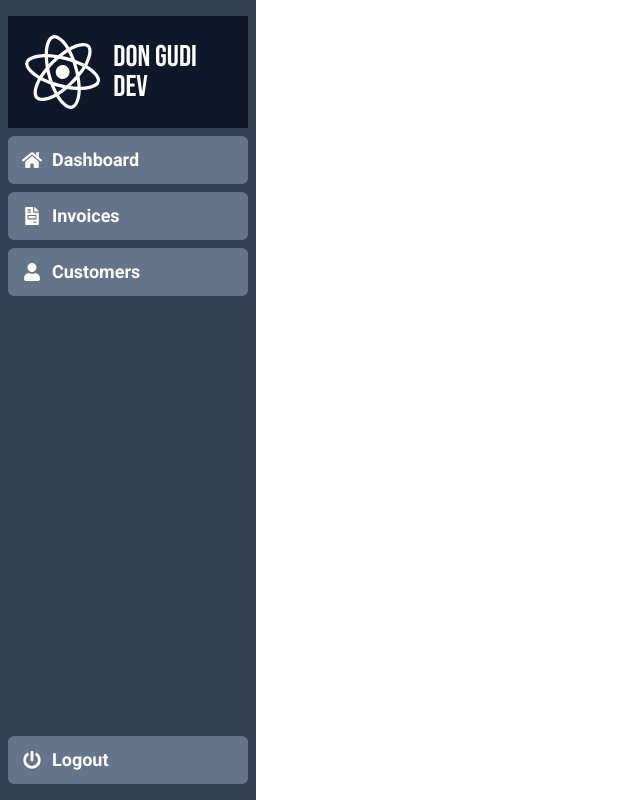
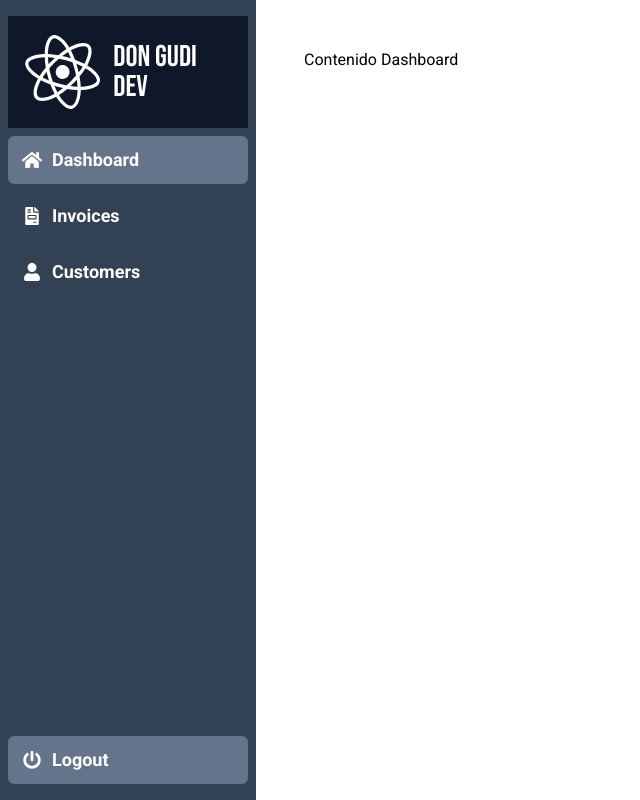
Before and after one commit to GuidoEspinoza/Dashboard-NextJS, a Next.js app: page /dashboard in a window 1280 px wide. Shown: the whole page, without its empty margins (0-640 px from the left). Built offline with nearby package versions, Linux system fonts and the light colour scheme.

Commit message:
avance dashboard

```diff
--- a/app/components/NavLinks.tsx
+++ b/app/components/NavLinks.tsx
@@ -1,5 +1,9 @@
+'use client'
+
 import Link from 'next/link'
 import { FaFileInvoice, FaHome, FaUser } from 'react-icons/fa'
+import { usePathname } from 'next/navigation'
+import { twMerge } from 'tailwind-merge'
 
 const links = [
     {
@@ -10,25 +14,28 @@ const links = [
     },
     {
         name: "Invoices",
-        href: "/invoices",
+        href: "/dashboard/invoices",
         icon: FaFileInvoice,
         id: 2
     },
     {
         name: "Customers",
-        href: "/customers",
+        href: "/dashboard/customers",
         icon: FaUser,
         id: 3
     },
 ]
 
 const NavLinks = () => {
+
+    const pathName = usePathname()
+
     return (
         <>
             {links.map(x => {
                 const LinkIcon = x.icon
                 return (
-                    <Link href={x.href} key={x.id} className='flex h-[48px] grow items-center justify-center gap-2 rounded-md bg-slate-500 p-3 text-lg text-white font-bold hover:bg-slate-400 hover:text-white md:flex-none md:justify-start md:p-2 md:px-3'>
+                    <Link href={x.href} key={x.id} className={twMerge('flex h-[48px] grow items-center justify-center gap-2 rounded-md bg-slate-700 p-3 text-lg text-white font-bold hover:bg-slate-500 hover:text-white md:flex-none md:justify-start md:p-2 md:px-3', pathName === x.href && 'bg-slate-500')} >
                         <LinkIcon className='w-6' />
                         <p className='hidden md:block'>{x.name}</p>
                     </Link>
--- /dev/null
+++ b/app/dashboard/customers/page.tsx
@@ -0,0 +1,8 @@
+
+const Customers = () => {
+  return (
+    <h1>Contenido Customers</h1>
+  )
+}
+
+export default Customers
--- /dev/null
+++ b/app/dashboard/invoices/page.tsx
@@ -0,0 +1,8 @@
+
+const Invoices = () => {
+  return (
+    <h1>Contenido Invoices</h1>
+  )
+}
+
+export default Invoices
--- /dev/null
+++ b/app/dashboard/layout.tsx
@@ -0,0 +1,17 @@
+import { FC, PropsWithChildren } from "react"
+import SideNav from "../components/SideNav"
+
+const DashboardLayout: FC<PropsWithChildren> = ({ children }) => {
+    return (
+        <div className='flex h-screen flex-col md:flex-row md:overflow-hidden'>
+            <aside className='w-full flex-none md:w-64 bg-slate-700'>
+                <SideNav />
+            </aside>
+            <div className="flex-grow p-6 md:overflow-y-auto md:p-12">
+                {children}
+            </div>
+        </div>
+    )
+}
+
+export default DashboardLayout
--- a/app/dashboard/page.tsx
+++ b/app/dashboard/page.tsx
@@ -3,11 +3,7 @@ import SideNav from "../components/SideNav"
 
 const Dashboard = () => {
     return (
-        <div className='flex h-screen flex-col md:flex-row md:overflow-hidden'>
-            <aside className='w-full flex-none md:w-64 bg-slate-700'>
-                <SideNav />
-            </aside>
-        </div>
+        <h1>Contenido Dashboard</h1>
     )
 }
 
--- a/package.json
+++ b/package.json
@@ -12,7 +12,8 @@
     "next": "15.1.4",
     "react": "^19.0.0",
     "react-dom": "^19.0.0",
-    "react-icons": "^5.4.0"
+    "react-icons": "^5.4.0",
+    "tailwind-merge": "^2.6.0"
   },
   "devDependencies": {
     "@eslint/eslintrc": "^3",
```
Also changed, not shown: 1 other file (tests, documents, lock files or other folders).
